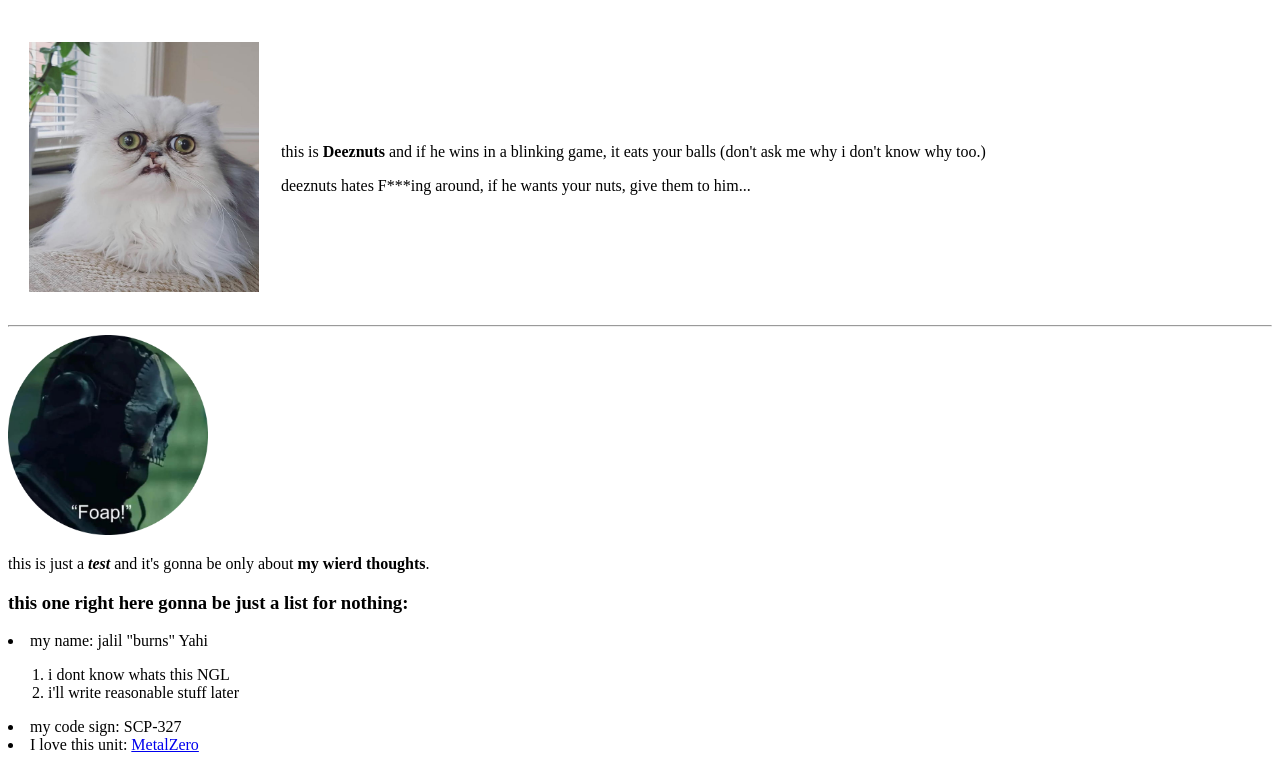
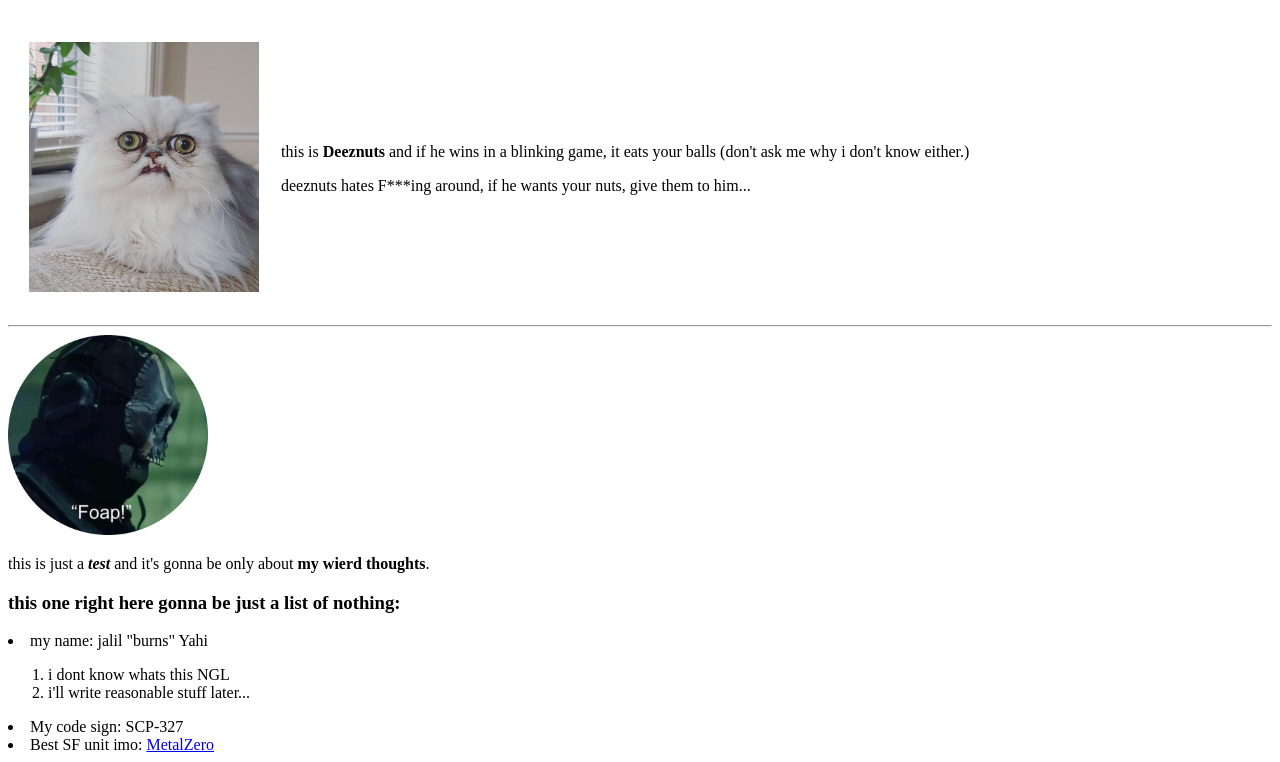
Before and after one commit to Jixorst/My-first-ever-website, a plain HTML site: page the 3rd html file.html in a window 1280 px wide. Shown: the part 59-821 px from the top of the page. Drawn offline with Linux system fonts and the light colour scheme.

Commit message:
Update the 3rd html file.html
Only some english grammer mistakes are corrected (fixed)...

```diff
--- a/the 3rd html file.html
+++ b/the 3rd html file.html
@@ -10,7 +10,7 @@
     <table cellspacing="20">
       <tr>
         <td><img  width="230" height="250" src="images\Deeznut.jpg" alt="wierd ass looking cat"></td>
-        <td><p>this is <strong>Deeznuts</strong> and if he wins in a blinking game, it eats your balls (don't ask me why i don't know why too.)</p>
+        <td><p>this is <strong>Deeznuts</strong> and if he wins in a blinking game, it eats your balls (don't ask me why i don't know either.)</p>
         <p>deeznuts hates F***ing around, if he wants your nuts, give them to him...</p></td>
       </tr>
     </table>
@@ -18,15 +18,15 @@
     <img src="images/foap-modified.png" width="200" height="200" alt="this is faop!">
     <p>
       this is just a <em><strong>test</strong></em> and it's gonna be only about <strong>my wierd thoughts</strong>.</p>
-    <h3>this one right here gonna be just a list for nothing:</h3>
+    <h3>this one right here gonna be just a list of nothing:</h3>
     <hl>
       <li>my name: jalil "burns" Yahi</li>
       <ol>
         <li>i dont know whats this NGL</li>
-        <li>i'll write reasonable stuff later</li>
+        <li>i'll write reasonable stuff later...</li>
       </ol>
-      <li> my code sign: SCP-327 </li>
-      <li> I love this unit: <a href="https://callofduty.fandom.com/wiki/Team_Metal">MetalZero</a> </li>
+      <li> My code sign: SCP-327 </li>
+      <li> Best SF unit imo: <a href="https://callofduty.fandom.com/wiki/Team_Metal">MetalZero</a> </li>
     </hl>
   </body>
 </html>
```
